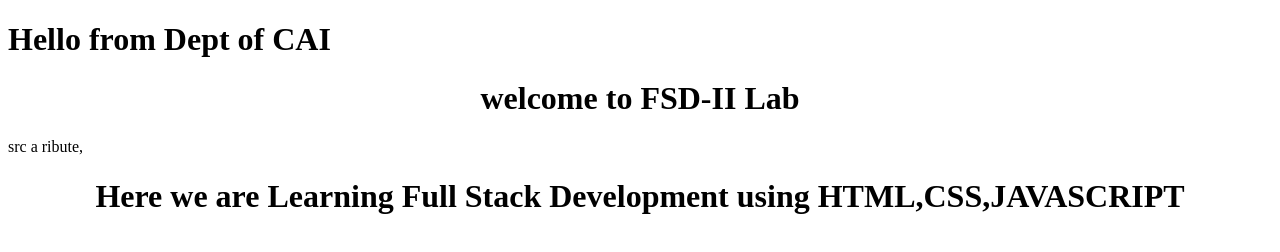
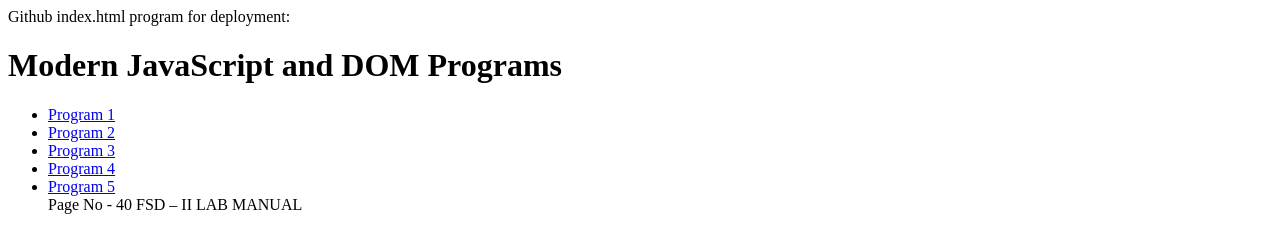
Before and after one commit to manaswinik26-alt/week-1, a plain HTML site: page index.html in a window 1280 px wide. Drawn offline with Linux system fonts and the light colour scheme.

Commit message:
Update index.html

```diff
--- a/index.html
+++ b/index.html
@@ -1,17 +1,19 @@
+Github index.html program for deployment:
 <!DOCTYPE html>
-<html lang="en">
+<html>
 <head>
-<meta charset="UTF-8">
-<title>Link JavaScript Example</title>
+    <title>JavaScript DOM Lab</title>
 </head>
 <body>
-<h1>Hello from Dept of CAI</h1>
-<center><h1>welcome to FSD-II Lab</h1></center>
-src
-a ribute,
-<center><h1>Here we are Learning Full Stack Development using HTML,CSS,JAVASCRIPT
-</h1></center>
-<!-- Link to external JavaScript file -->
-<script src="script1.js"></script>
+    <h1>Modern JavaScript and DOM Programs</h1>
+
+    <ul>
+        <li><a href="program1.html">Program 1</a></li>
+        <li><a href="program2.html">Program 2</a></li>
+        <li><a href="program3.html">Program 3</a></li>
+        <li><a href="program4.html">Program 4</a></li>
+        <li><a href="program5.html">Program 5</a></li>
+Page No - 40                                                                                                                                      FSD – II LAB MANUAL
+    </ul>
 </body>
-</html>
+</htm
```
